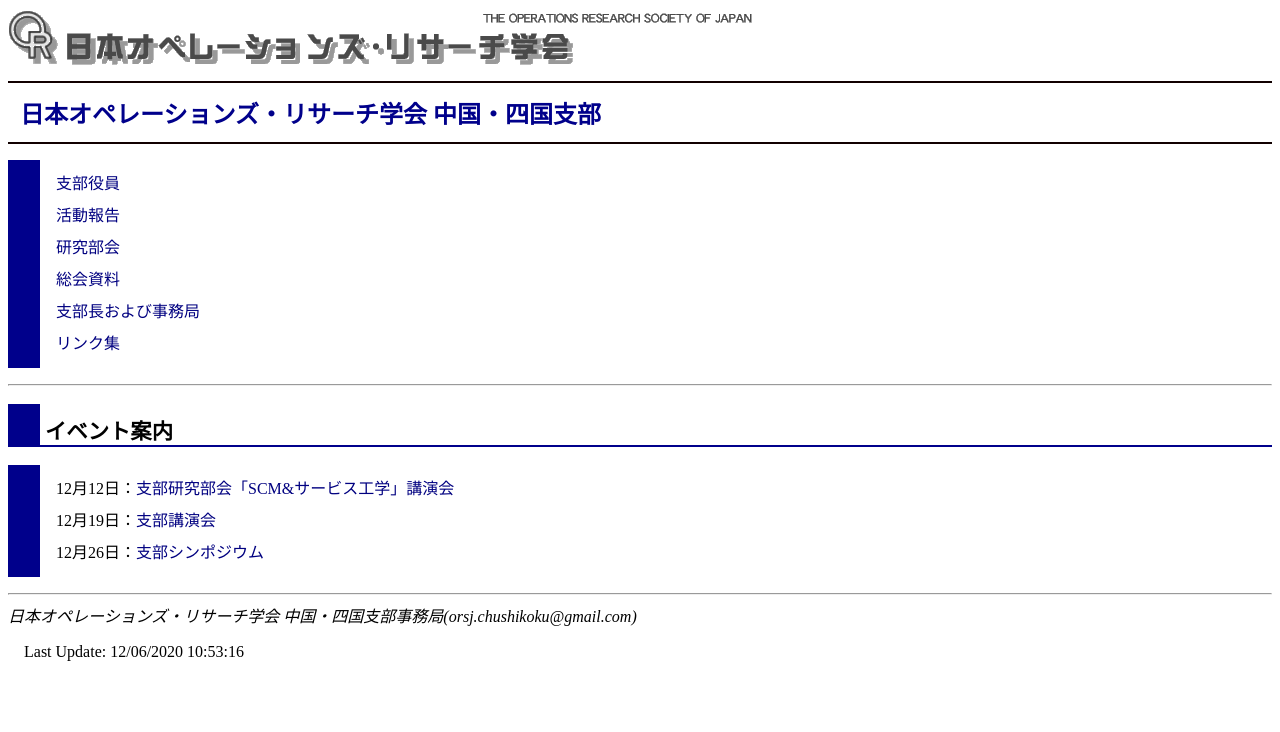
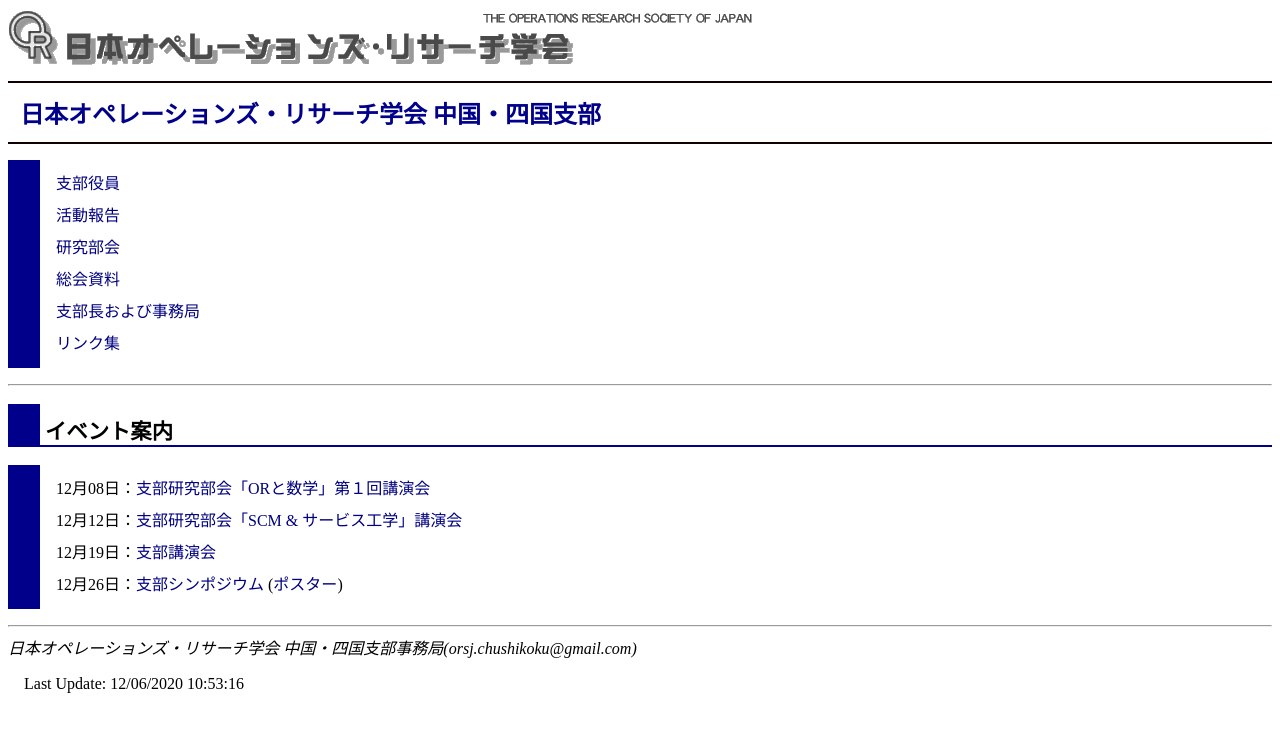
Before and after one commit to orsj-cs/orsj-cs.github.io, a Jekyll site: the page built from index.html, in a window 1280 px wide. Shown: the top 732 px of the page. Built offline with Jekyll 4.4.1, drawn with Linux system fonts in a browser that asks for light colours.

Commit message:
Update index.html

```diff
--- a/index.html
+++ b/index.html
@@ -3,12 +3,12 @@ layout: default
 title: 日本オペレーションズ・リサーチ学会 中国・四国支部
 ---
 <ul>
-<li><a href="members/index.html">支部役員</a>
-<li><a href="achievement/index.html">活動報告</a>
-<li><a href="bukai/index.html">研究部会</a>
-<li><a href="sokai/index.html">総会資料</a>
-<li><a href="office_info.html">支部長および事務局</a>
-<li><a href="link.html">リンク集</a>
+    <li><a href="members/index.html">支部役員</a></li>
+    <li><a href="achievement/index.html">活動報告</a></li>
+    <li><a href="bukai/index.html">研究部会</a></li>
+    <li><a href="sokai/index.html">総会資料</a></li>
+    <li><a href="office_info.html">支部長および事務局</a></li>
+    <li><a href="link.html">リンク集</a></li>
 </ul>
 
 <hr>
@@ -16,7 +16,9 @@ title: 日本オペレーションズ・リサーチ学会 中国・四国支部
 <h2>イベント案内</h2>
 
 <ul>
-<li>12月12日：<a href="event/20201212.html">支部研究部会「SCM&amp;サービス工学」講演会</a>
-<li>12月19日：<a href="event/20201219.html">支部講演会</a>
-<li>12月26日：<a href="event/20201226.html">支部シンポジウム</a>
+    <li>12月08日：<a href="event/20201208.html">支部研究部会「ORと数学」第１回講演会</a></li>
+    <li>12月12日：<a href="event/20201212.html">支部研究部会「SCM &amp; サービス工学」講演会</a></li>
+    <li>12月19日：<a href="event/20201219.html">支部講演会</a></li>
+    <li>12月26日：<a href="event/20201226.html">支部シンポジウム</a>
+        (<a href="event/20201226.pdf">ポスター</a>)</li>
 </ul>
```
